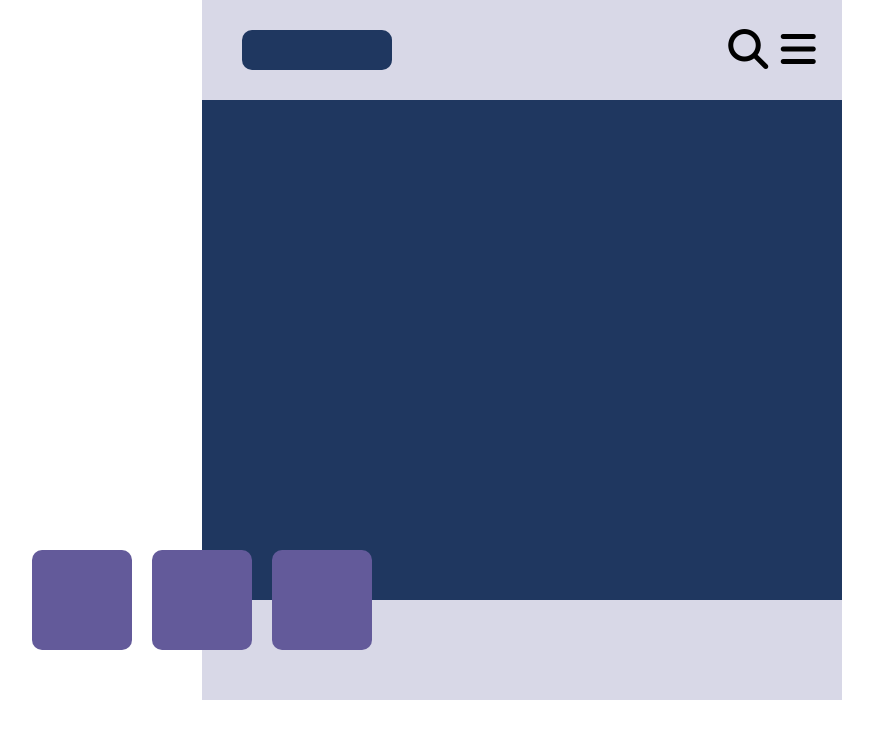
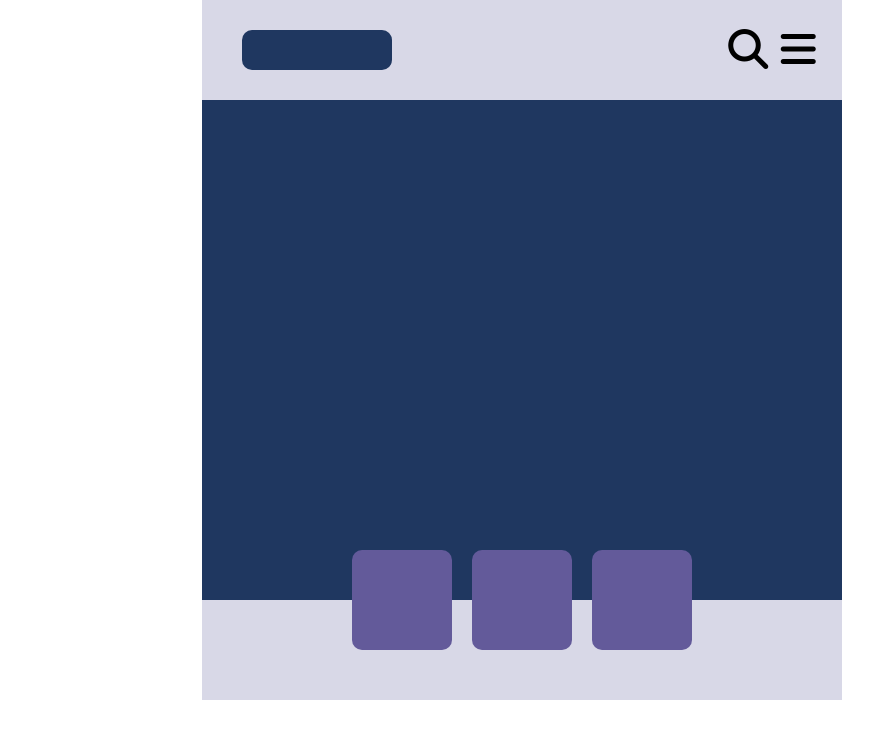
Before and after one commit to m3dey/dec-20220-html, a plain HTML site: page Lesson_3/Card_1/index.html in a window 1280 px wide. Shown: the whole page, without its empty margins (118-991 px from the left). Drawn offline with Linux system fonts and the light colour scheme.

Commit message:
Done hw lesson 3

```diff
--- a/Lesson_3/Card_1/index.html
+++ b/Lesson_3/Card_1/index.html
@@ -15,11 +15,12 @@
       <div class="menu"><i class="fa-solid fa-bars"></i></div>
     </div>
   </nav>
-  <div class="big_box"></div>
+  <div class="big_box">
   <div class="small_boxes">
     <div class="box"></div>
     <div class="box"></div>
     <div class="box"></div>
+  </div>
   </div>
   <div class="footer"></div>
 
--- a/Lesson_3/Card_1/main.css
+++ b/Lesson_3/Card_1/main.css
@@ -51,6 +51,7 @@ body{
     width: 100%;
     height: 500px;
     background-color: #1f3760;
+    position: relative;
 }
 
 .small_boxes {
@@ -58,8 +59,9 @@ body{
 justify-content: center;
     align-items: center;
     position: absolute;
-    top: 540px;
-    right: 780px;
+    bottom: -50px;
+    left: 50%;
+    transform: translate(-50%, 0);
 
 }
 
@@ -67,7 +69,7 @@ justify-content: center;
     width: 100px;
     height: 100px;
     background-color: #635a9a;
-    margin: 10px;
+    margin: 0 10px;
     border-radius: 10px;
 }
 
@@ -76,4 +78,5 @@ justify-content: center;
     width: 100%;
     background-color: #d8d8e7;
 
+
 }
```
Also changed, not shown: Lesson_3/card_2/index.html (+3 -3 lines), Lesson_3/card_2/main.css (+7 -0 lines).
